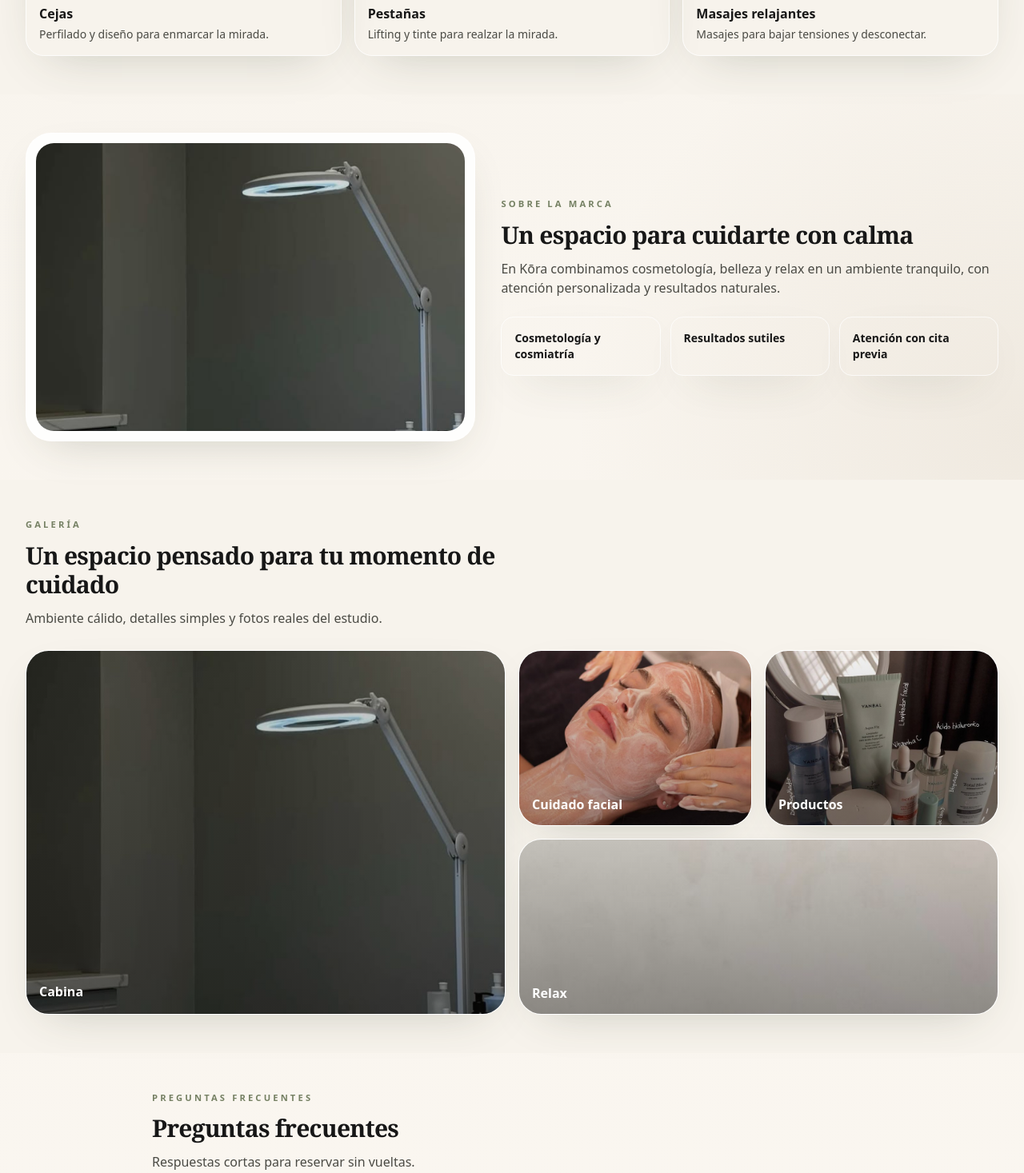
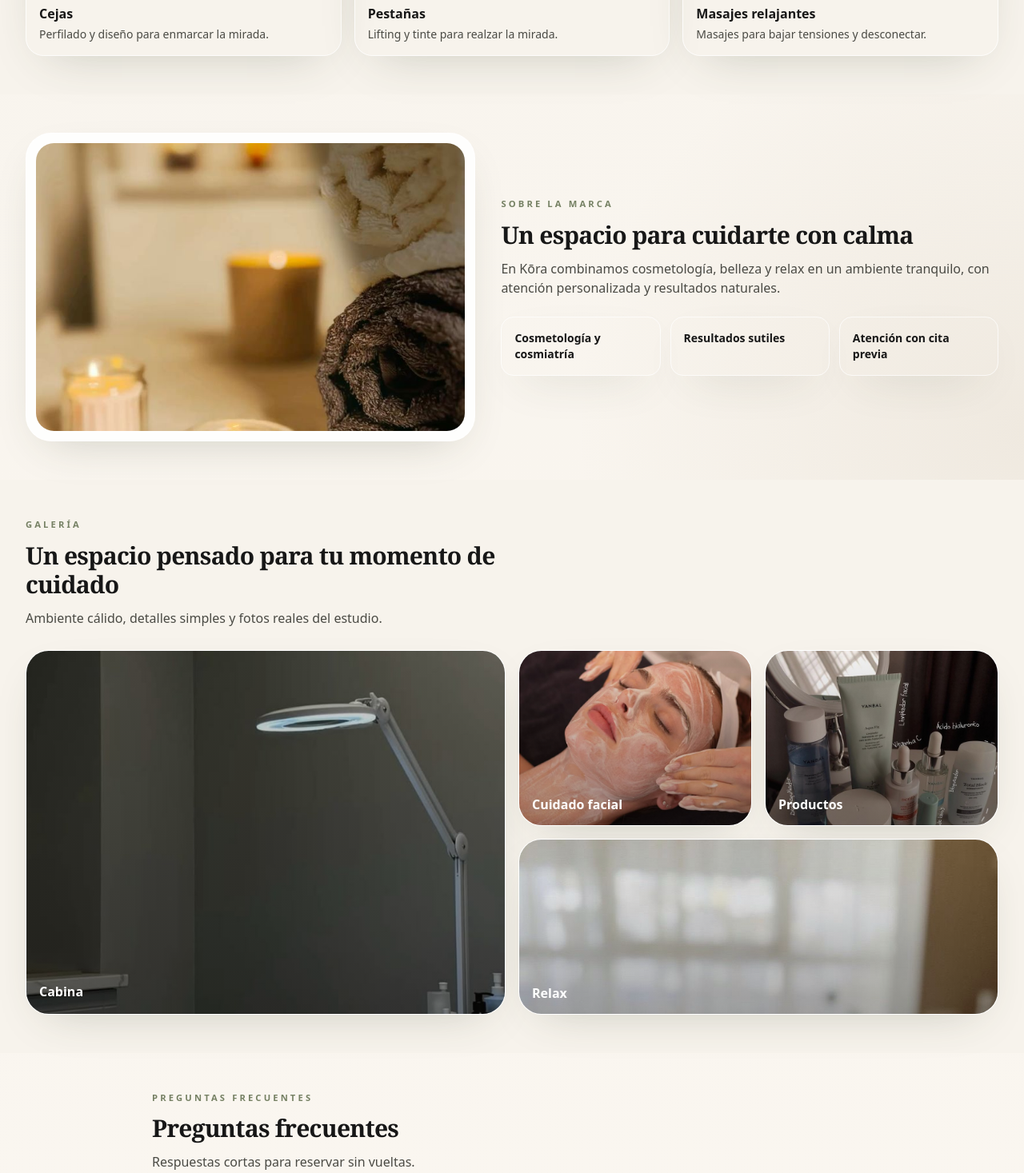
Before and after one commit to olmedovalentino/luma-estetica-demo, a Next.js app: page / in a window 1280 px wide. Shown: the part 1416-2883 px from the top of the page at 80% size. Built offline with nearby package versions, Linux system fonts and the light colour scheme.

Commit message:
Swap Kōra gallery images

```diff
--- a/src/app/page.tsx
+++ b/src/app/page.tsx
@@ -99,8 +99,8 @@ export default function HomePage() {
               <div className="overflow-hidden rounded-[2rem] border border-white/70 bg-white/85 p-3 shadow-soft">
                 <div className="relative h-[330px] overflow-hidden rounded-[1.4rem] sm:h-[360px]">
                   <Image
-                  src="/images/cliente/galeria-cabina.jpg"
-                  alt="Cabina de Kōra Studio Beauty"
+                    src="/images/cliente/galeria-velas.jpg"
+                    alt="Detalles cálidos de Kōra Studio Beauty"
                     fill
                     sizes="(min-width: 1024px) 40vw, 100vw"
                     className="object-cover object-center"
--- a/src/lib/site.ts
+++ b/src/lib/site.ts
@@ -149,8 +149,8 @@ export const gallery = [
   {
     title: "Relax",
     description: "Calma, luz y una estética natural.",
-    image: "/images/cliente/galeria-detalles.jpg",
-    alt: "Detalles decorativos y de ambiente en Kōra Studio Beauty",
+    image: "/images/cliente/galeria-espacio.jpg",
+    alt: "Espacio de relax y ambiente cálido en Kōra Studio Beauty",
     span: "lg:col-span-2",
     imagePosition: "object-center object-top",
   },
```
Also changed, not shown: public/images/cliente/galeria-espacio.jpg, public/images/cliente/galeria-velas.jpg (added). Lines whose indentation alone changed are shown as unchanged.
